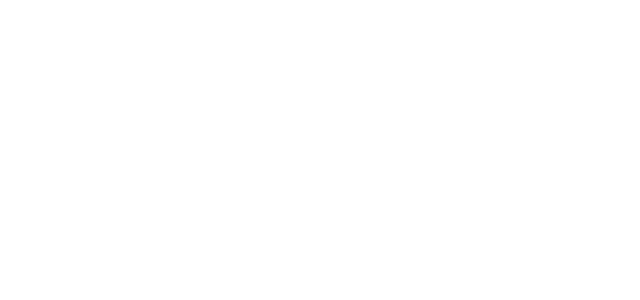
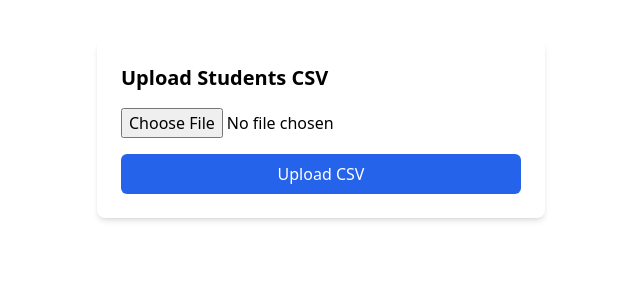
Before and after one commit to ekions/examportal, a React (Create React App) app: page /admin/students in a window 1280 px wide. Before the commit this address had no page. Shown: the top 300 px of the page, without its empty margins (319-959 px from the left). Built offline with nearby package versions, Linux system fonts and the light colour scheme.

Commit message:
Admin Student Upload form

```diff
--- a/src/App.js
+++ b/src/App.js
@@ -2,6 +2,7 @@
 import { BrowserRouter, Routes, Route } from "react-router-dom";
 import LandingPage from "./pages/LandingPage";
 import AdminDashboard from "./pages/admin/AdminDashboard";
+import StudentUpload from "./pages/admin/StudentUpload";
 import Dashboard from "./pages/studentpages/studenthomepage";
 import ExamsPage from "./pages/studentpages/studentviewexam";
 
@@ -11,6 +12,7 @@
       <Routes>
         <Route path="/" element={<LandingPage />} />
         <Route path="/admin/dashboard" element={<AdminDashboard />} />
+        <Route path="/admin/students" element={<StudentUpload />} />
         <Route path="/student/home" element={<Dashboard />} />
         <Route path="/student/exams" element={<ExamsPage />} />
       </Routes>
--- a/src/pages/LandingPage.js
+++ b/src/pages/LandingPage.js
@@ -4,6 +4,8 @@
 import { FiUsers } from "react-icons/fi";
 import { useNavigate } from "react-router-dom";
 import axios from "axios";
+
+
 
 // ---------------- StudentPortal Component ----------------
 const StudentPortal = ({ navigate }) => (
@@ -109,6 +111,10 @@
         `${process.env.REACT_APP_API_URL}/api/admin/login`,
         { username, password }
       );
+
+      console.log("Login response:", res.data); // <-- Add it here
+
+
       if (res.data?.token) {
         localStorage.setItem("token", res.data.token);
         localStorage.setItem("username", res.data.username); // Save username
--- a/src/pages/admin/AdminDashboard.js
+++ b/src/pages/admin/AdminDashboard.js
@@ -1,30 +1,24 @@
-import React, { useEffect, useState } from "react";
+import React, { useState, useEffect } from "react";
+import { useNavigate } from "react-router-dom";
 import { FaUserShield, FaBookOpen, FaGraduationCap } from "react-icons/fa";
-import { useNavigate } from "react-router-dom";
 
 const AdminDashboard = () => {
   const navigate = useNavigate();
-  const [username, setUsername] = useState("");
+  const [username, setUsername] = useState(localStorage.getItem("username") || "");
 
   useEffect(() => {
-    // Get username from localStorage (saved during login)
-    const savedUsername = localStorage.getItem("username");
-    if (!savedUsername) {
-      navigate("/"); // If no username, redirect to landing
-    } else {
-      setUsername(savedUsername);
-    }
-  }, [navigate]);
+    const token = localStorage.getItem("token");
+    if (!token || !username) navigate("/");
+  }, [navigate, username]);
 
   const handleLogout = () => {
     localStorage.removeItem("token");
-    localStorage.removeItem("username"); // remove username as well
+    localStorage.removeItem("username");
     navigate("/");
   };
 
   return (
     <div className="min-h-screen bg-gray-50">
-      {/* Header */}
       <header className="bg-white shadow-sm">
         <div className="max-w-7xl mx-auto px-4 md:px-6 py-4 flex items-center justify-between">
           <div className="flex items-center space-x-2">
@@ -40,36 +34,31 @@
         </div>
       </header>
 
-      {/* Main Content */}
       <main className="max-w-6xl mx-auto px-4 md:px-6 py-8">
         <h2 className="text-2xl font-semibold text-gray-900 mb-6">
-          Welcome, {username}!
+          Welcome, {username.charAt(0).toUpperCase() + username.slice(1)}!
         </h2>
 
-        {/* Quick Action Cards */}
         <div className="grid grid-cols-1 md:grid-cols-3 gap-6">
-          <div className="bg-white p-4 rounded-lg shadow-md text-center">
-            <FaGraduationCap className="text-blue-600 text-4xl mx-auto mb-2" />
-            <h3 className="font-semibold text-lg">Manage Students</h3>
-            <p className="text-gray-600 text-sm mt-1">
-              Add, edit, or remove student records
-            </p>
-          </div>
+          <div
+  className="bg-white p-4 rounded-lg shadow-md text-center cursor-pointer transform transition duration-300 hover:scale-105 hover:shadow-xl"
+  onClick={() => navigate("/admin/students")}
+>
+  <FaGraduationCap className="text-blue-600 text-4xl mx-auto mb-2" />
+  <h3 className="font-semibold text-lg">Manage Students</h3>
+  <p className="text-gray-600 text-sm mt-1">Add, edit, or remove student records</p>
+</div>
 
           <div className="bg-white p-4 rounded-lg shadow-md text-center">
             <FaBookOpen className="text-blue-600 text-4xl mx-auto mb-2" />
             <h3 className="font-semibold text-lg">Manage Exams</h3>
-            <p className="text-gray-600 text-sm mt-1">
-              Create and schedule exams for students
-            </p>
+            <p className="text-gray-600 text-sm mt-1">Create and schedule exams for students</p>
           </div>
 
           <div className="bg-white p-4 rounded-lg shadow-md text-center">
             <FaUserShield className="text-blue-600 text-4xl mx-auto mb-2" />
             <h3 className="font-semibold text-lg">Admin Settings</h3>
-            <p className="text-gray-600 text-sm mt-1">
-              Configure system preferences and security
-            </p>
+            <p className="text-gray-600 text-sm mt-1">Configure system preferences and security</p>
           </div>
         </div>
       </main>
--- /dev/null
+++ b/src/pages/admin/AdminStudentsPage.js
@@ -0,0 +1,70 @@
+import React, { useState } from "react";
+import axios from "axios";
+
+const AdminStudentsPage = () => {
+  const [file, setFile] = useState(null);
+  const [message, setMessage] = useState("");
+  const [loading, setLoading] = useState(false);
+
+  const handleFileChange = (e) => {
+    setFile(e.target.files[0]);
+  };
+
+  const handleUpload = async () => {
+    if (!file) {
+      setMessage("Please select a CSV file.");
+      return;
+    }
+
+    const formData = new FormData();
+    formData.append("file", file);
+
+    setLoading(true);
+    setMessage("");
+
+    try {
+      const res = await axios.post(
+        `${process.env.REACT_APP_API_URL}/api/admin/students/upload`,
+        formData,
+        {
+          headers: {
+            "Content-Type": "multipart/form-data",
+            Authorization: `Bearer ${localStorage.getItem("token")}`,
+          },
+        }
+      );
+
+      setMessage(res.data.msg || "Students uploaded successfully!");
+    } catch (err) {
+      console.error(err);
+      setMessage(err.response?.data?.msg || "Upload failed. Try again.");
+    } finally {
+      setLoading(false);
+    }
+  };
+
+  return (
+    <div className="max-w-3xl mx-auto p-6 bg-white shadow-md rounded-md mt-20">
+      <h2 className="text-2xl font-bold mb-4">Upload Students CSV</h2>
+
+      <input
+        type="file"
+        accept=".csv"
+        onChange={handleFileChange}
+        className="border p-2 rounded w-full"
+      />
+
+      <button
+        onClick={handleUpload}
+        disabled={loading}
+        className="mt-4 w-full bg-blue-600 text-white py-2 rounded hover:bg-blue-700 disabled:opacity-50"
+      >
+        {loading ? "Uploading..." : "Upload CSV"}
+      </button>
+
+      {message && <p className="mt-4 text-center text-gray-700">{message}</p>}
+    </div>
+  );
+};
+
+export default AdminStudentsPage;
--- /dev/null
+++ b/src/pages/admin/StudentUpload.js
@@ -0,0 +1,80 @@
+// src/pages/admin/StudentsUpload.js
+import React, { useState } from "react";
+import axios from "axios";
+
+const StudentsUpload = () => {
+  const [file, setFile] = useState(null);
+  const [loading, setLoading] = useState(false);
+  const [message, setMessage] = useState("");
+
+  const handleFileChange = (e) => {
+    setFile(e.target.files[0]);
+    setMessage("");
+  };
+
+  const handleUpload = async () => {
+    if (!file) {
+      setMessage("Please select a CSV file first");
+      return;
+    }
+
+    const formData = new FormData();
+    formData.append("file", file);
+
+    try {
+      setLoading(true);
+      setMessage("");
+
+      const token = localStorage.getItem("token"); // assuming admin is logged in
+
+      const res = await axios.post(
+        `${process.env.REACT_APP_API_URL}/api/admin/students/upload`,
+        formData,
+        {
+          headers: {
+            "Content-Type": "multipart/form-data",
+            Authorization: `Bearer ${token}`,
+          },
+        }
+      );
+
+      setMessage(res.data.msg || "Students uploaded successfully!");
+      setFile(null);
+    } catch (err) {
+      setMessage(
+        err.response?.data?.msg || err.message || "Upload failed. Try again."
+      );
+    } finally {
+      setLoading(false);
+    }
+  };
+
+  return (
+    <div className="max-w-md mx-auto mt-10 bg-white p-6 rounded-lg shadow-md">
+      <h2 className="text-xl font-bold mb-4">Upload Students CSV</h2>
+
+      <input
+        type="file"
+        accept=".csv"
+        onChange={handleFileChange}
+        className="mb-4"
+      />
+
+      <button
+        onClick={handleUpload}
+        className="w-full py-2 bg-blue-600 text-white rounded-md hover:bg-blue-700 disabled:opacity-50"
+        disabled={loading}
+      >
+        {loading ? "Uploading..." : "Upload CSV"}
+      </button>
+
+      {message && (
+        <p className={`mt-4 text-center ${message.includes("success") ? "text-green-600" : "text-red-600"}`}>
+          {message}
+        </p>
+      )}
+    </div>
+  );
+};
+
+export default StudentsUpload;
```
